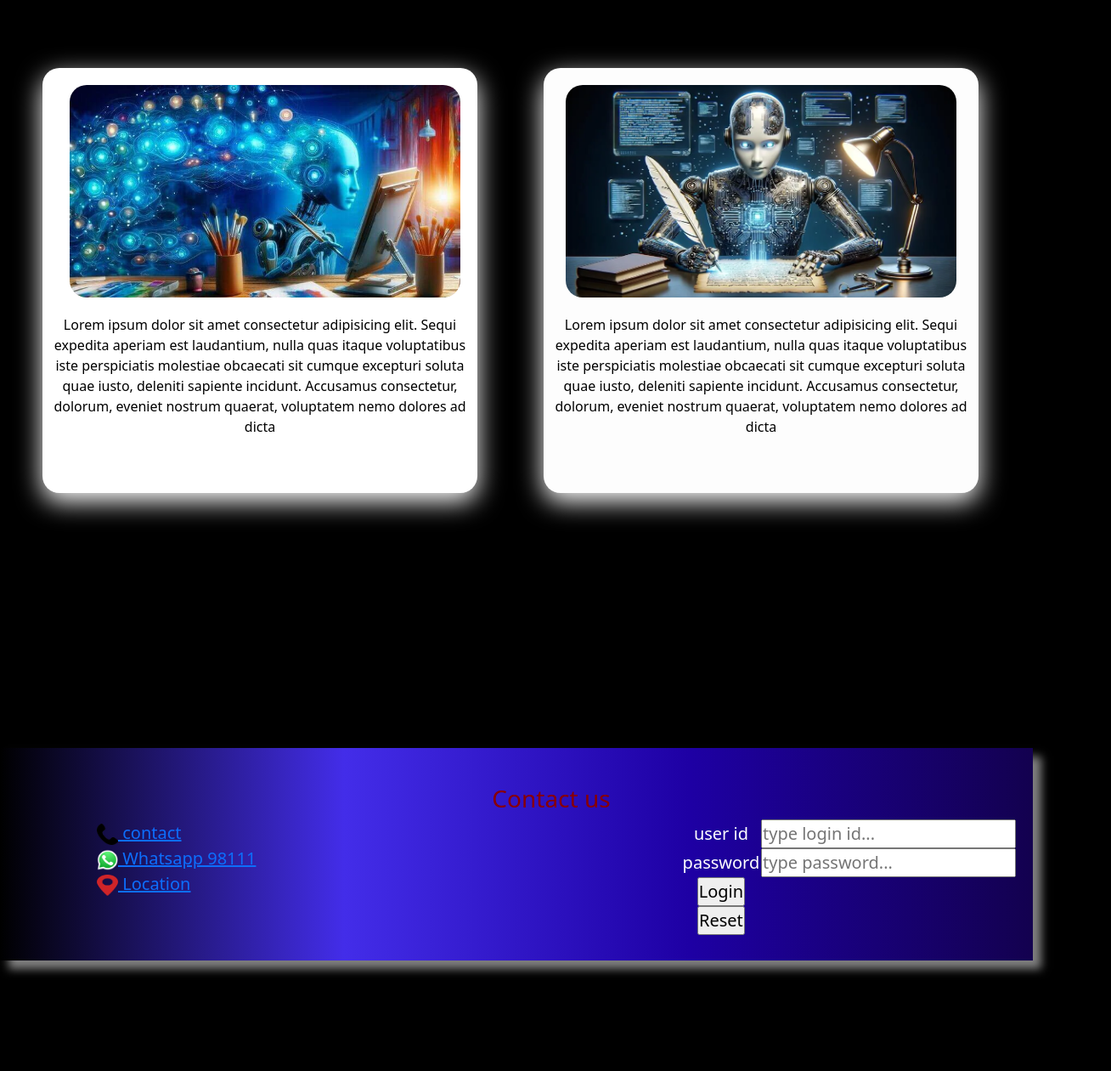
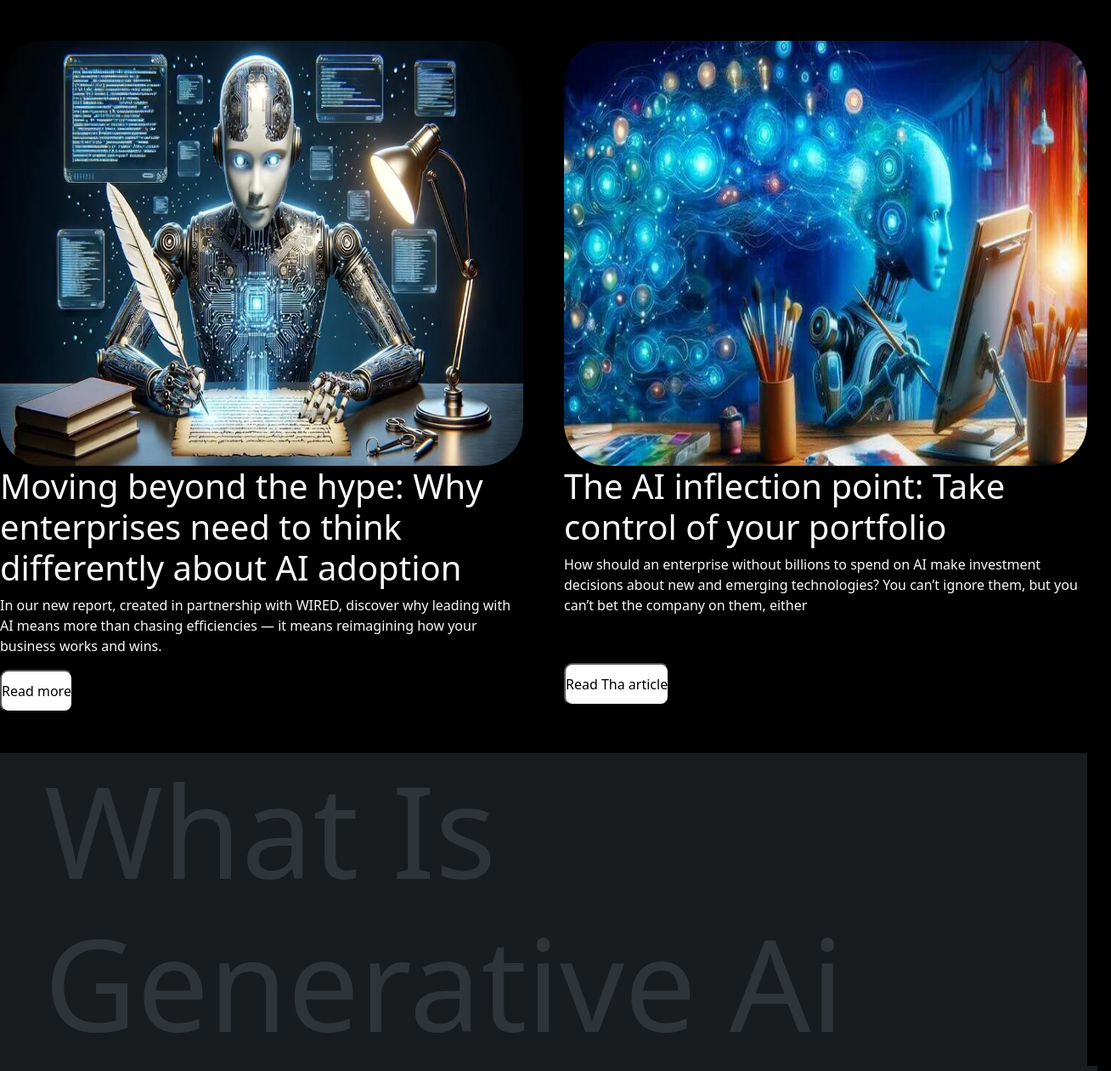
Before and after one commit to akashkashyap88/myweb3, a plain HTML site: page index.html in a window 1280 px wide. Shown: the part 500-1760 px from the top of the page at 85% size, 1308 px wide, since content can reach past the window. Before the commit the page ends 1653 px from the top, so only its background shows below. Drawn offline with nearby package versions, Linux system fonts and the light colour scheme.

Commit message:
Update index.html

```diff
--- a/index.html
+++ b/index.html
@@ -80,9 +80,9 @@ box-shadow:0px 10px 30px rgb(12, 6, 178);
 .footer{
     background: rgb(249, 245, 245);
     height: 250px;
-    width: 95%;
+    width: 100%;
     padding-top:100px;
-    margin-top: 300px;
+    margin-top: 500px;
     color: rgb(16, 9, 9);
     box-shadow: 10px 10px 10px gray;
      padding-left: 50px;
@@ -131,38 +131,78 @@ padding:20px;
 margin-top:-15%;
 }
 
+
+
 </style>
   <body>
     <header><h1 style="text-align: center; color: aliceblue; font-size: 100px; padding-top: 200px;">Artificial intelligence</h1>
    <nav><a href="index3.html">Home</a>
 <a href="Ai prd.html">Product</a>
-<a href="#">Support</a>
+<a href="aisupport.html">Support</a>
 <a href="#">Solution</a>
 <span></span>
 </nav></header>
-<div class="p1" style="border-radius: 20px;
-color: rgb(0, 0, 0);
-        height: 500px;
-        width: 40%;
 
-        background: rgb(255, 255, 255);
-        margin: auto; position: absolute;
-        text-align: center;
-        margin-left:50px; margin-top: 80px"><img src="images2/a5.jpg" style="width: 90%; height: 250px; margin-left: 12px;  margin-top: 20px; margin-bottom: 20px; border-radius: 20px;">
-Lorem ipsum dolor sit amet consectetur adipisicing elit. Sequi expedita aperiam est laudantium, nulla quas itaque voluptatibus iste perspiciatis molestiae obcaecati sit cumque excepturi soluta quae iusto, deleniti sapiente incidunt.
-Accusamus consectetur, dolorum, eveniet nostrum quaerat, voluptatem nemo dolores ad dicta </div>
 
-<div class="p1" style=" border-radius: 20px;
-color: rgb(0, 0, 0);
-        height: 500px;
-        width: 40%;
+<div class="row gx-5 ">
+ <div class="col-lg-6  col-sm-12 col-md-6 mt-5"><img src="images2/ai4.jpg" class="img-fluid pic w-100 mx-auto d-block" style="height: 500px; border-radius: 50px;"><h1 class="text-light">Moving beyond the hype: Why enterprises need to think differently about AI adoption</h1>
+  <p class="text-light">In our new report, created in partnership with WIRED, discover why leading with AI means more than chasing efficiencies — it means reimagining how your business works and wins.</p><button style="border-radius: 10px; background-color: rgb(255, 255, 255); height: 50px;"> Read more  </button></div>
 
-        background: rgb(253, 253, 253);
-        margin: auto; position: relative;
-        text-align: center;
-        left: 20%; margin-top: 80px;"><img src="images2/ai4.jpg" style="width: 90%; height: 250px; margin: auto; margin-top: 20px; margin-bottom: 20px; border-radius: 20px; position: justify;">
-<p style="text-align: center;">Lorem ipsum dolor sit amet consectetur adipisicing elit. Sequi expedita aperiam est laudantium, nulla quas itaque voluptatibus iste perspiciatis molestiae obcaecati sit cumque excepturi soluta quae iusto, deleniti sapiente incidunt.
-Accusamus consectetur, dolorum, eveniet nostrum quaerat, voluptatem nemo dolores ad dicta</p> </div>
+
+
+
+<div class=" col-sm-12 col-md-6 col-lg-6 mt-5 ">
+<img src="images2/a5.jpg" class="img-fluid pic w-100 mx-auto d-block" style="border-radius: 50px; height: 500px;">
+<h1 class="text-light">The AI inflection point: Take control of your portfolio</h1>
+<p class="text-light">How should an enterprise without billions to spend on AI make investment decisions about new and emerging technologies? You can’t ignore them, but you can’t bet the company on them, either</p> <button style=" margin-top: 40px; border-radius: 10px; background-color: rgb(255, 255, 255); height: 50px;"> Read Tha article</button>
+  </div>  </div>
+
+
+  <div class="container-fluid mt-5" style="height: 600px; background-color: rgb(25, 28, 31);">
+
+<h1 style="height: auto; width: 100%; font-size: 150px; margin-left: 40px; color: rgb(47, 52, 56);" >What Is Generative Ai</h1>
+
+
+ <div class="row gx-5 " style="background-color:rgb(25, 28, 31); ">
+ <div class="col-lg-6  col-sm-12 col-md-6 mt-5"><img src="images2/ai10.jpg" class="img-fluid pic w-100 mx-auto d-block" style="height: 500px; border-radius: 50px;"><h1 class="text-light">Generative AI strategy</h1>
+  <p class="text-light">Kyndryl empowers businesses to leverage AI effectively through Kyndryl Consult, Bridge, and Vital, focusing on co-creation and collaborative innovation aligned with your business goals. Emphasizing responsible AI, Kyndryl ensures ethical, transparent, and accountable AI solutions.
+
+Our approach addresses all aspects of generative AI, from establishing a data foundation and identifying use cases, to incorporating Large-Language Model Operations (LLMOps) and managing IT complexity with AIOps and FinOps, enabling responsible and effective use of generative AI.</p></div>
+
+
+
+
+<div class=" col-sm-12 col-md-6 col-lg-6 mt-5 ">
+<img src="images2/ai11.jpg" class="img-fluid pic w-100 mx-auto d-block" style="border-radius: 50px; height: 500px;">
+<h1 class="text-light">Generative AI lifecycle</h1>
+<p class="text-light">Kyndryl offers comprehensive support for your AI strategy from ideation to implementation, ensuring meticulous planning and precision execution at every step. By integrating generative AI into your business with Kyndryl, you can boost efficiency and unlock new growth and innovation opportunities.
+
+Kyndryl’s flagship Generative AI Navigator platform manages your generative AI solutions' lifecycle, from prototyping and governance to orchestration, incorporating responsible AI practices, parameter tuning, cost optimization, and prompt engineering.
+
+</p>
+  </div>  </div>
+
+
+
+
+
+  </div>
+
+
+
+
+
+
+
+
+
+
+
+
+
+
+
+
 
 
 
```
